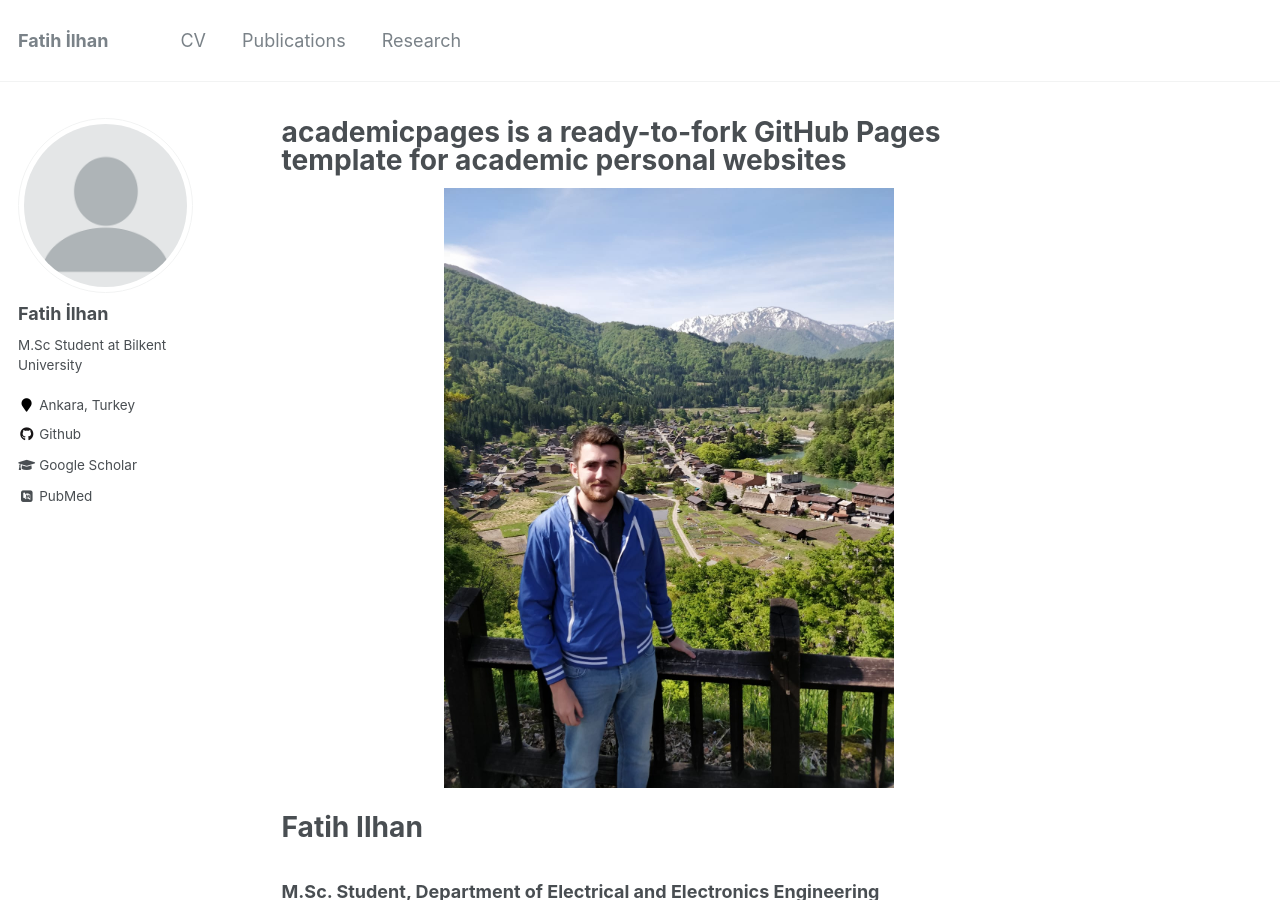
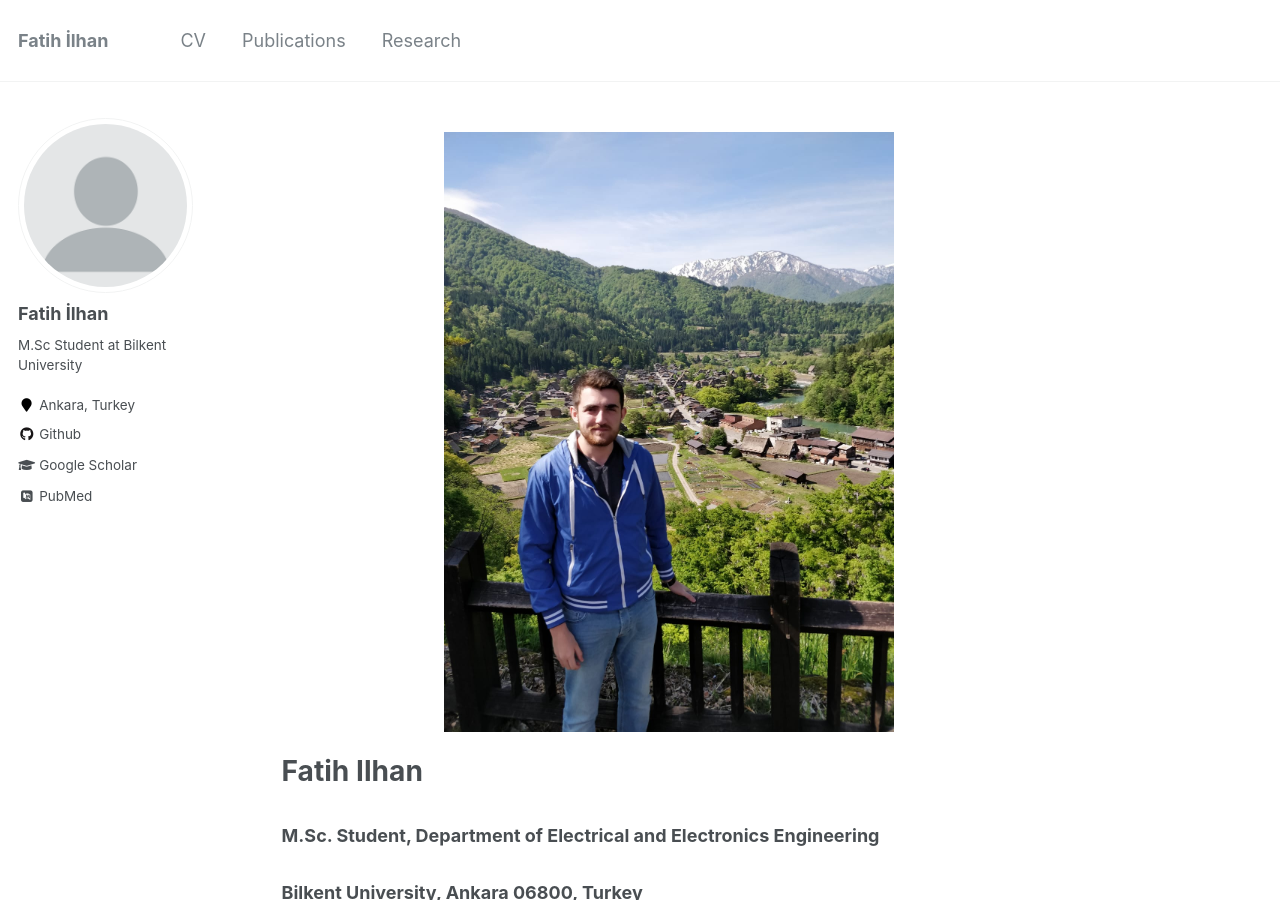
Before and after one commit to fatih-ilhan/fatih-ilhan.github.io, a Jekyll site: the page built from _pages/about.md, in a window 1280 px wide and 900 px high. Built offline with Jekyll 4.4.1, drawn with Linux system fonts in a browser that asks for light colours; some web fonts are replaced.

Commit message:
Update about.md

```diff
--- a/_pages/about.md
+++ b/_pages/about.md
@@ -1,7 +1,7 @@
 ---
 permalink: /
-title: "academicpages is a ready-to-fork GitHub Pages template for academic personal websites"
-excerpt: "About"
+title: ""
+excerpt: ""
 author_profile: true
 redirect_from:
   - /about/
```
